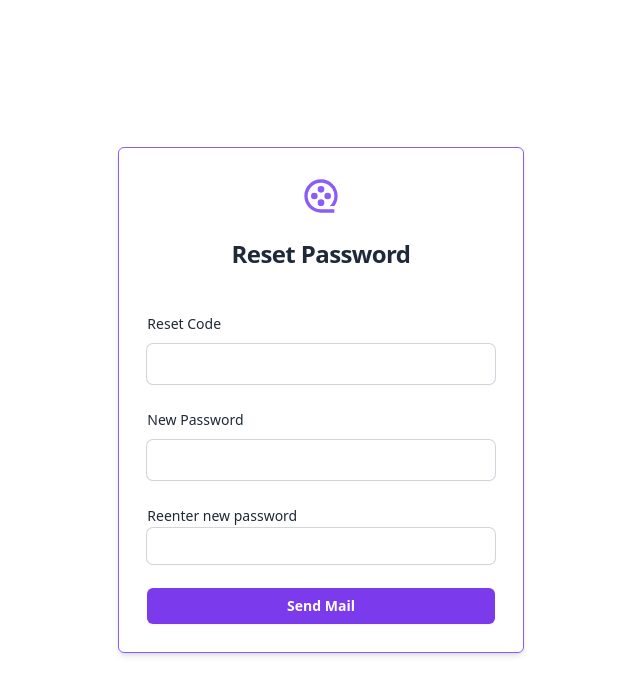
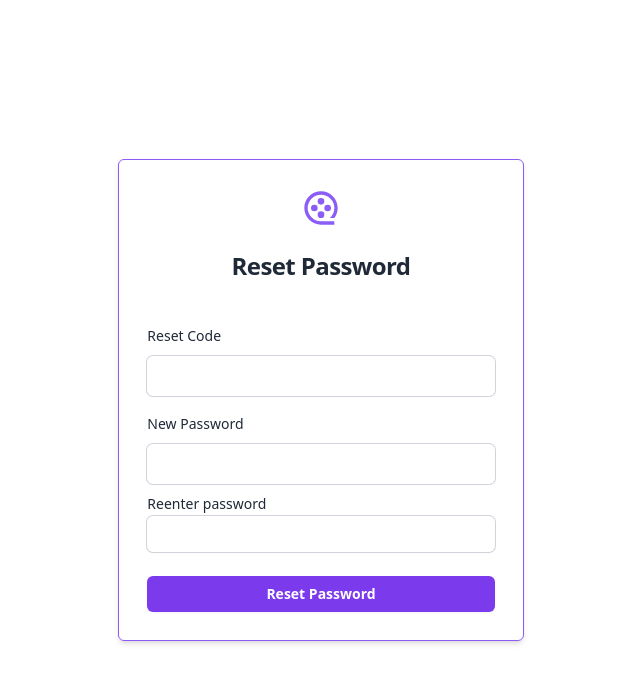
Before and after one commit to TroxyRahul/Test-Movie-Admin, a React (Vite) app in the folder client-movie-app/: page /resetPassword in a window 1280 px wide. Shown: the top 694 px of the page, without its empty margins (319-959 px from the left). Built offline with nearby package versions, Linux system fonts and the light colour scheme.

Commit message:
UseLoader hook

```diff
--- /dev/null
+++ b/client-movie-app/src/hooks/useLoader.jsx
@@ -0,0 +1,12 @@
+import Loader from "../components/Loader";
+import React, { useEffect, useState } from "react";
+
+function useLoader() {
+  const [showLoader, setShowLoader] = useState(false);
+
+  const loader = <Loader />;
+
+  return { showLoader, setShowLoader, loader };
+}
+
+export default useLoader;
--- a/client-movie-app/src/pages/ForgotPassword.jsx
+++ b/client-movie-app/src/pages/ForgotPassword.jsx
@@ -8,11 +8,12 @@ import axios from "axios";
 import { USER_API } from "../constants/const";
 import { useNavigate } from "react-router-dom";
 import Loader from "../components/Loader";
+import useLoader from "../hooks/useLoader";
 
 const ForgotPassword = () => {
-  const [showLoader, setShowLoader] = useState(false);
   const navigate = useNavigate();
   const [mail, setMail] = useState();
+  const { showLoader, setShowLoader } = useLoader();
 
   const handleInputChange = (e) => {
     setMail(e.target.value);
@@ -74,7 +75,7 @@ const ForgotPassword = () => {
       </div>
       <div>
         <Toaster />
-        {showLoader && <Loader />}
+        {showLoader && <Loader/>}
       </div>
     </Layout1>
   );
--- a/client-movie-app/src/pages/ResetPassword.jsx
+++ b/client-movie-app/src/pages/ResetPassword.jsx
@@ -8,15 +8,18 @@ import axios from "axios";
 import { USER_API } from "../constants/const";
 import { useNavigate } from "react-router-dom";
 import Loader from "../components/Loader";
+import useLoader from "../hooks/useLoader";
 
 const ResetPassword = () => {
-  const [showLoader, setShowLoader] = useState(false);
+  //const [showLoader, setShowLoader] = useState(false);
   const navigate = useNavigate();
   const [passwordReset, setPasswordReset] = useState({
     resetCode: "",
     newPassword: "",
   });
   const [matchPassword, setMatchPassword] = useState(true);
+  const { showLoader, setShowLoader } = useLoader();
+
   const handleInputChange = (e) => {
     setPasswordReset((prev) => ({
       ...passwordReset,
@@ -36,11 +39,12 @@ const ResetPassword = () => {
         });
         if (response.status == 200) {
           setShowLoader(false);
-          toast.success("Success in resetting password.👍🏻");
+          toast.success("Password reset succeeded 👍🏻");
           navigate("/signIn");
         }
       }
     } catch (error) {
+      console.log("🚀 ~ file: ResetPassword.jsx:47 ~ handleSubmitBtn ~ error:", error)
       toast.error(error.response.data.message);
     } finally {
       setShowLoader(false);
@@ -49,10 +53,6 @@ const ResetPassword = () => {
 
   const reenterPassword = (e) => {
     const data = e.target.value;
-    console.log(
-      "🚀 ~ file: ResetPassword.jsx:29 ~ reenterPassword ~ datasasa:",
-      data
-    );
     if (passwordReset.newPassword != data) {
       setMatchPassword(false);
     } else {
@@ -63,8 +63,8 @@ const ResetPassword = () => {
   return (
     <Layout1 headingLabel="Reset Password">
       <div className="mt-10 sm:mx-auto sm:w-full sm:max-w-sm">
-        <form className="space-y-6" action="#" method="POST" autoComplete="off">
-          <div>
+        <form className="" action="#" method="POST" autoComplete="off">
+          <div className="pb-4">
             <Label htmlFor="email" labelText="Reset Code" />
             <Input
               id="resetCode"
@@ -74,20 +74,20 @@ const ResetPassword = () => {
               type="number"
             />
           </div>
-          <div>
+          <div className="pb-2">
             <Label htmlFor="email" labelText="New Password" />
             <Input
               id="newPassword"
               name="newPassword"
               state={passwordReset.newPassword}
               handleChange={handleInputChange}
-              type="text"
+              type="password"
             />
           </div>
-          <div>
-            <Label htmlFor="email" labelText="Reenter new password" />
+          <div className="pb-6">
+            <Label htmlFor="email" labelText="Reenter password" />
             <input
-              type="text"
+              type="password"
               onChange={(e) => reenterPassword(e)}
               className="block w-full rounded-md border-0 px-1 py-1.5 bg-white text-gray-700 shadow-sm ring-1 ring-gray-300 placeholder:text-gray-400  sm:text-sm sm:leading-6"
             />
@@ -101,7 +101,7 @@ const ResetPassword = () => {
           <div>
             <Button
               type="button"
-              btnLable="Send Mail"
+              btnLable="Reset Password"
               onClick={handleSubmitBtn}
             />
           </div>
```
Also changed, not shown: 1 other file (tests, documents, lock files or other folders).
